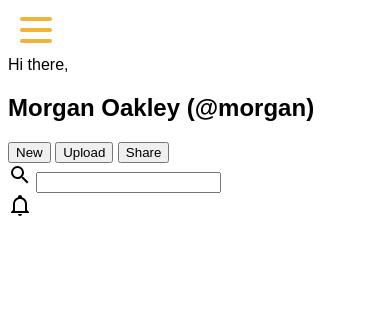
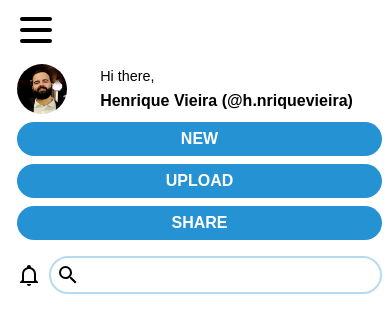
Before and after one commit to h-nriquevieira/admin-dashboard, a plain HTML site: page index.html in a window 390 px wide. Drawn offline with Linux system fonts and the light colour scheme.

Commit message:
Style and layout header for mobile

```diff
--- a/index.html
+++ b/index.html
@@ -13,7 +13,7 @@
     <div class="user-info">
       <div class="img"></div>
       <p>Hi there,</p>
-      <h2>Morgan Oakley (@morgan)</h2>
+      <h2>Henrique Vieira (@h.nriquevieira)</h2>
     </div>
 
     <div class="buttons">
@@ -22,16 +22,19 @@
       <button>Share</button>
     </div>
 
-    <div class="search-box">
-      <svg style="width:24px;height:24px" viewBox="0 0 24 24">
-        <path fill="currentColor" d="M9.5,3A6.5,6.5 0 0,1 16,9.5C16,11.11 15.41,12.59 14.44,13.73L14.71,14H15.5L20.5,19L19,20.5L14,15.5V14.71L13.73,14.44C12.59,15.41 11.11,16 9.5,16A6.5,6.5 0 0,1 3,9.5A6.5,6.5 0 0,1 9.5,3M9.5,5C7,5 5,7 5,9.5C5,12 7,14 9.5,14C12,14 14,12 14,9.5C14,7 12,5 9.5,5Z" />
+    <div class="tool-box">
+      <svg class='notifications' style="width:24px;height:24px" viewBox="0 0 24 24">
+        <path fill="currentColor" d="M10 21H14C14 22.1 13.1 23 12 23S10 22.1 10 21M21 19V20H3V19L5 17V11C5 7.9 7 5.2 10 4.3V4C10 2.9 10.9 2 12 2S14 2.9 14 4V4.3C17 5.2 19 7.9 19 11V17L21 19M17 11C17 8.2 14.8 6 12 6S7 8.2 7 11V18H17V11Z" />
       </svg>
-      <input type="search" name="" id="">
+      <label for="search">
+        <svg style="width:24px;height:24px" viewBox="0 0 24 24">
+          <path fill="currentColor" d="M9.5,3A6.5,6.5 0 0,1 16,9.5C16,11.11 15.41,12.59 14.44,13.73L14.71,14H15.5L20.5,19L19,20.5L14,15.5V14.71L13.73,14.44C12.59,15.41 11.11,16 9.5,16A6.5,6.5 0 0,1 3,9.5A6.5,6.5 0 0,1 9.5,3M9.5,5C7,5 5,7 5,9.5C5,12 7,14 9.5,14C12,14 14,12 14,9.5C14,7 12,5 9.5,5Z" />
+        </svg>
+        <input type="search" name="search" id="search">
+      </label>
     </div>
 
-    <svg class='notifications' style="width:24px;height:24px" viewBox="0 0 24 24">
-      <path fill="currentColor" d="M10 21H14C14 22.1 13.1 23 12 23S10 22.1 10 21M21 19V20H3V19L5 17V11C5 7.9 7 5.2 10 4.3V4C10 2.9 10.9 2 12 2S14 2.9 14 4V4.3C17 5.2 19 7.9 19 11V17L21 19M17 11C17 8.2 14.8 6 12 6S7 8.2 7 11V18H17V11Z" />
-  </svg>
+
   </header>
 
   <nav>
--- a/styles/style.css
+++ b/styles/style.css
@@ -35,7 +35,11 @@ nav,
   flex-direction: column;
   transition: transform 0.35s ease-in-out;
   padding: 24px;
-  position: relative;
+  padding-bottom: 100%;
+  position: absolute;
+  top: 0;
+  left: 0;
+  width: 100%;
   z-index: 3;
   color: white;
   background-color: #2592D4;
@@ -87,7 +91,7 @@ nav,
   height: 4px;
   width: 100%;
   border-radius: 10px;
-  background: #F0B43B;
+  background: black;
 }
 
 .nav-container .hamburger-lines .line1 {
@@ -112,6 +116,10 @@ nav,
   transform: translateX(0);
 }
 
+.nav-container input[type="checkbox"]:checked ~ .hamburger-lines .line {
+  background-color: white;
+}
+
 .nav-container input[type="checkbox"]:checked ~ .hamburger-lines .line1 {
   transform: rotate(45deg);
 }
@@ -126,5 +134,74 @@ nav,
 /* End of hamburger menu */
 
 header {
-  padding: 2.5rem 8px 8px 8px;
+  padding: 4rem 8px 8px 17px;
 }
+
+header .img {
+  width: 50px;
+  height: 50px;
+  background-image: url(../images/profilepic.jpeg);
+  background-position: center;
+  background-size: 50px;
+  border-radius: 50%;
+  grid-area: icon;
+}
+
+header .user-info {
+  display: grid;
+  grid-template-areas: 'icon hello'
+                       'icon name';
+  column-gap: 4px;
+  align-items: center;
+  margin-bottom: 8px;
+}
+
+.user-info p {
+  grid-area: hello;
+  margin: 0;
+  font-size: .9rem;
+}
+
+.user-info h2 {
+  grid-area: name;
+  margin: 0;
+  font-size: 1rem;
+}
+
+.buttons {
+  display: grid;
+  grid-template-row: auto;
+  gap: 8px;
+}
+
+.buttons button {
+  background-color: #2592D4;
+  border: none;
+  border-radius: 25px;
+  color: white;
+  text-transform: uppercase;
+  font-weight: bold;
+  font-size: 1rem;
+  padding: .5rem;
+}
+
+.tool-box {
+  margin-top: 1rem;
+  display: grid;
+  grid-template-columns: auto 1fr;
+  column-gap: 8px;
+  align-items: center;
+}
+
+.tool-box input {
+  opacity: 0;
+}
+
+.tool-box label {
+  border: 2px solid #2592D455;
+  border-radius: 25px;
+  padding: .3rem;
+  display: grid;
+  grid-template-columns: auto 1fr;
+  align-items: center;
+}
```
Also changed, not shown: images/profilepic.jpeg (added).
